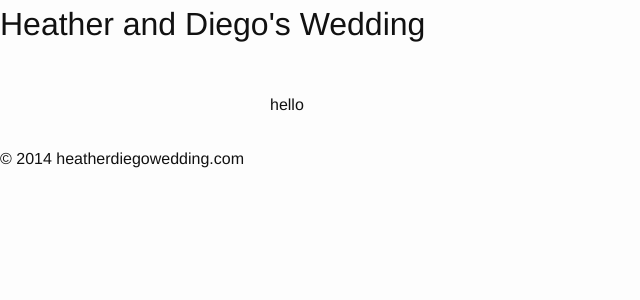
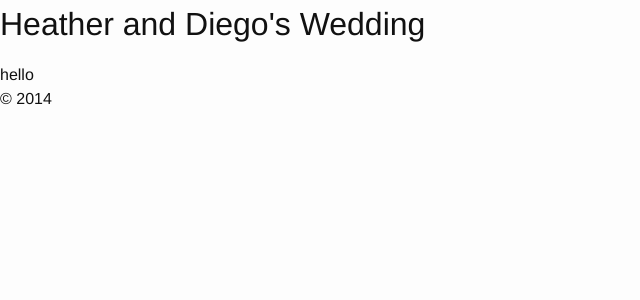
Before and after one commit to weerd/wedding-placeholder, a Jekyll site: the page built from index.html, in a window 1280 px wide. Shown: the top 300 px of the page, without its empty margins (0-640 px from the left). Built offline with Jekyll 4.4.1, drawn with Linux system fonts in a browser that asks for light colours.

Commit message:
Updates to markup and styles link.

```diff
--- a/_includes/footer.html
+++ b/_includes/footer.html
@@ -1,3 +1,3 @@
 <footer role="contentinfo">
-  <p>&copy; {{ site.time | date: "%Y" }} {{ site.url | replace:'http://','' }}</p>
+  <p>&copy; {{ site.time | date: "%Y" }}</p>
 </footer>
--- a/_includes/head.html
+++ b/_includes/head.html
@@ -7,6 +7,6 @@
 
   <meta name="description" content="{% if page.excerpt %}{{ page.excerpt | strip_html | strip_newlines | truncate: 160 }}{% else %}{{ site.description }}{% endif %}">
 
-  <link rel="stylesheet" href="{{ site.baseurl }}/css/main.css">
+  <link rel="stylesheet" href="css/main.css">
   <link rel="canonical" href="{{ page.url | replace:'index.html','' | prepend: site.baseurl | prepend: site.url }}">
 </head>
--- a/_layouts/default.html
+++ b/_layouts/default.html
@@ -7,11 +7,9 @@
 
     {% include header.html %}
 
-    <div class="page-content">
-      <div class="wrapper">
-        {{ content }}
-      </div>
-    </div>
+    <main role="main">
+      {{ content }}
+    </main>
 
     {% include footer.html %}
 
```
